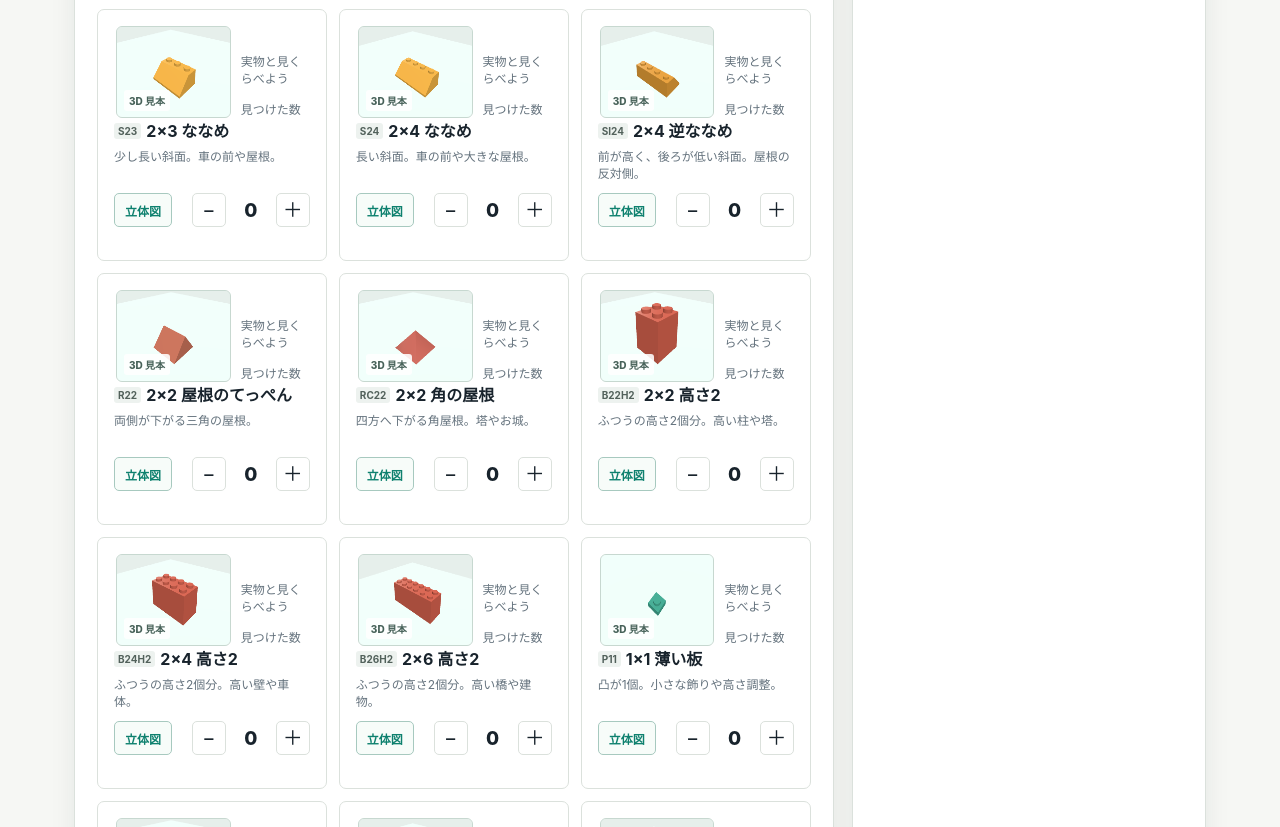
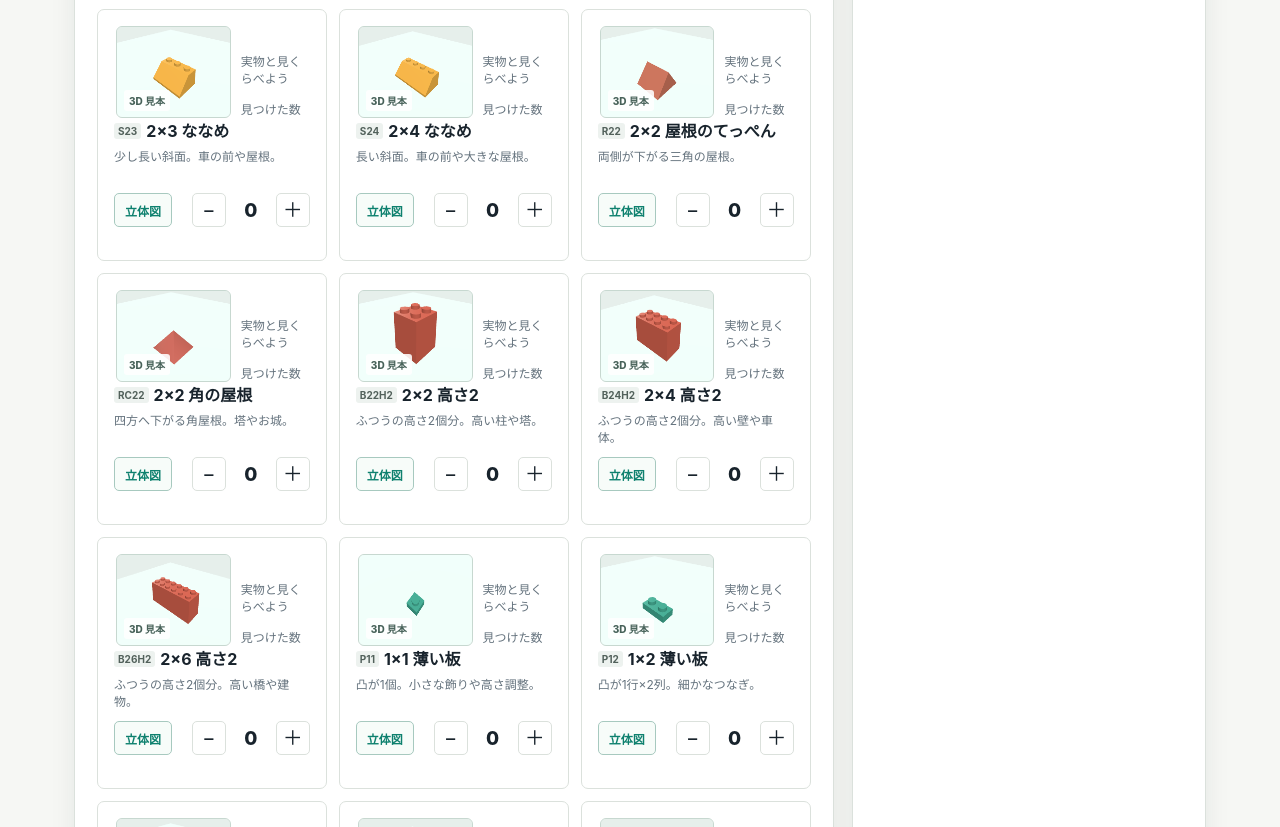
Before and after one commit to bridgeline-toru/bridgeline-block-lab-preview, a plain HTML site: page index.html in a window 1280 px wide. Shown: the part 1697-2524 px from the top of the page. Drawn offline with nearby package versions, Linux system fonts and the light colour scheme.

```diff
--- a/index.html
+++ b/index.html
@@ -308,7 +308,6 @@
       { id: "S22", code: "S22", name: "2×2 ななめ", description: "前が低く、後ろが高い斜面。屋根や車の前。", color: "#e3a640", cols: 2, rows: 2, height: "24px", shape: "slope" },
       { id: "S23", code: "S23", name: "2×3 ななめ", description: "少し長い斜面。車の前や屋根。", color: "#e3a640", cols: 3, rows: 2, height: "24px", shape: "slope" },
       { id: "S24", code: "S24", name: "2×4 ななめ", description: "長い斜面。車の前や大きな屋根。", color: "#e3a640", cols: 4, rows: 2, height: "24px", shape: "slope" },
-      { id: "SI24", code: "SI24", name: "2×4 逆ななめ", description: "前が高く、後ろが低い斜面。屋根の反対側。", color: "#d69234", cols: 4, rows: 2, height: "24px", shape: "inverse-slope" },
       { id: "R22", code: "R22", name: "2×2 屋根のてっぺん", description: "両側が下がる三角の屋根。", color: "#bd6b55", cols: 2, rows: 2, height: "24px", shape: "roof-ridge" },
       { id: "RC22", code: "RC22", name: "2×2 角の屋根", description: "四方へ下がる角屋根。塔やお城。", color: "#b85d51", cols: 2, rows: 2, height: "24px", shape: "roof-corner" },
 
```
